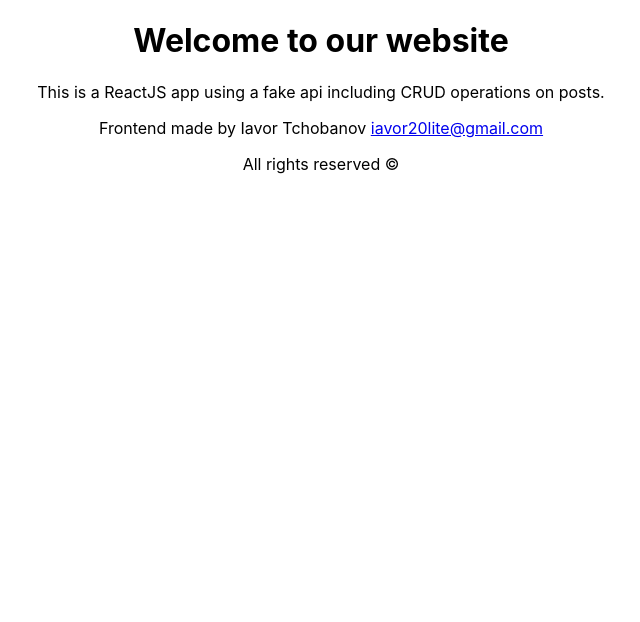
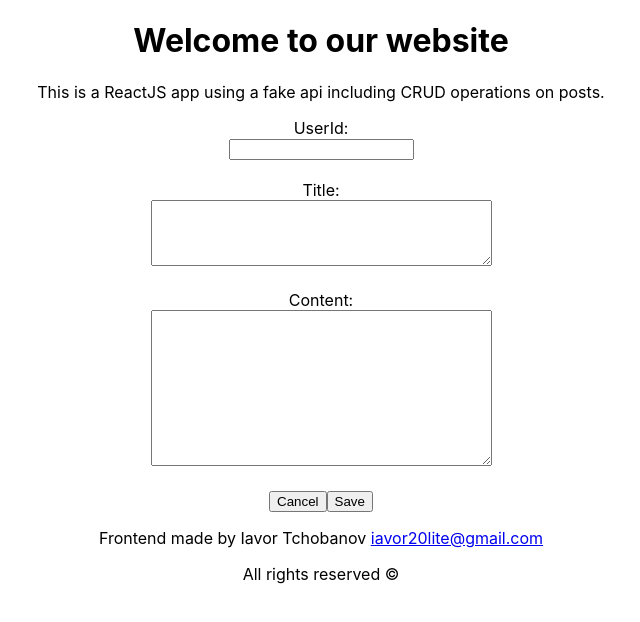
Before and after one commit to bubole4o237/fake-api-app, a React (Create React App) app: page /posts/1 in a window 1280 px wide. Shown: the top 622 px of the page, without its empty margins (319-959 px from the left). Built offline with nearby package versions, Linux system fonts and the light colour scheme; no server answers.

Commit message:
Delete and Update post functionality added

```diff
--- a/src/App.js
+++ b/src/App.js
@@ -1,20 +1,30 @@
 import React from 'react';
-import { Routes, Route } from 'react-router-dom';
+import { Routes, Route, Navigate } from 'react-router-dom';
 
 import Header from './Components/Header/Header.jsx';
 import Main from './Components/Main/Main.jsx';
 import Footer from './Components/Footer/Footer.jsx';
+import SelectedPost from './Components/SelectedPost/SelectedPost.jsx';
 
 import './App.css';
 
 
+
 function App() {
+
+  // let navigate = useNavigate();
+
+
+
   return (
     <div className="App">
       <Header />
 
       <Routes>
-        <Route path="/" element={<Main />} />
+        {/* <Route path="/" element={<Home />} /> */}
+        <Route exact path="/" element={<Navigate to="/posts" replace />} />
+        <Route path="/posts" element={<Main />} />
+        <Route path="/posts/:id" element={<SelectedPost />} />
       </Routes>
 
       <Footer />
--- a/src/Components/Main/Main.jsx
+++ b/src/Components/Main/Main.jsx
@@ -16,6 +16,7 @@ const Main = () => {
                 setPosts(res);
             });
     }, []);
+
 
 
     return (
--- a/src/Components/Post/Post.css
+++ b/src/Components/Post/Post.css
@@ -1,5 +1,16 @@
 .post {
     width: 30%;
     border: 1px solid red;
-    padding: 10px;
+    padding: 15px;
+    display: flex;
+    flex-direction: column;
+    justify-content: space-between;
 }
+
+
+.post-buttons {
+    display: flex;
+    justify-content: flex-end;
+    /* gap: 20px; */
+    /* justify-content: space-around; */
+}
--- a/src/Components/Post/Post.jsx
+++ b/src/Components/Post/Post.jsx
@@ -1,6 +1,8 @@
+import { Link, useNavigate } from 'react-router-dom';
+import postService from '../../services/postServices';
 import './Post.css';
 
-const Post = ({userId, id, title, body}) => {
+const Post = ({ userId, id, title, body }) => {
 
     const post = {
         userId,
@@ -9,12 +11,53 @@ const Post = ({userId, id, title, body}) => {
         body
     }
 
+    const navigate = useNavigate();
+
+    const onClickEditPostButtonHandler = () => {
+        console.log(userId, id, title, body);
+    }
+
+    const onClickDeletePostButtonHandler = () => {
+
+        const userConfirmation = prompt("You will delete this post Are you sure?", "Yes, I want to delete this item.");
+
+        if (userConfirmation) {
+            console.log(userConfirmation);
+
+            postService.deletePost(post.id)
+                .then((res) => {
+                    console.log(res);
+                    console.log(`The post: ${post.id} was deleted successfully!`);
+                    navigate("/posts");
+                });
+
+        } else {
+            console.log("The deletion is canceled.");
+            return;
+        }
+    }
+
+
 
     return (
         <div className="post">
-            <p>Post: {post.id} / User: {post.userId}</p>
-            <h3>Title: {post.title}</h3>
-            <p>{post.body}</p>
+            <div className="post-body">
+                <p>Post: {post.id} / User: {post.userId}</p>
+                <h3>Title: {post.title}</h3>
+                <p>{post.body}</p>
+            </div>
+            <div className="post-buttons">
+                <Link to={`/posts/${id}`}>
+                    <button className="crudButtons" onClick={onClickEditPostButtonHandler}>Edit
+                        {/* <img src={editButton} alt="red X" title="Show and edit" height="16" /> */}
+                    </button>
+                </Link>
+                {/* <Link to={`/posts/${id}`}> */}
+                <button className="crudButtons" onClick={onClickDeletePostButtonHandler}>Delete
+                    {/* <img src={editButton} alt="red X" title="Show and edit" height="16" /> */}
+                </button>
+                {/* </Link> */}
+            </div>
         </div>
     );
 }
--- /dev/null
+++ b/src/Components/SelectedPost/SelectedPost.jsx
@@ -0,0 +1,105 @@
+import { useEffect, useState } from "react";
+import { useNavigate, useParams } from "react-router-dom";
+import postService from "../../services/postServices";
+
+
+const SelectedPost = () => {
+
+
+    const [post, setPost] = useState({});
+    const [userId, setUserId] = useState('');
+    const [title, setTitle] = useState('');
+    const [body, setBody] = useState('');
+
+    let navigate = useNavigate();
+
+    let { id } = useParams();
+
+    id = Number(id);
+    useEffect(() => {
+
+        if (id) {
+            postService.getOnePost(id)
+                .then(res => {
+                    console.log(res);
+                    setPost(res);
+                    setUserId(res.userId);
+                    setTitle(res.title);
+                    setBody(res.body);
+                });
+        }
+    }, [id]);
+
+
+    const postObject = {
+        id: id || null,
+        title,
+        body,
+        userId
+    }
+
+    const onSubmitButtonHandler = (e) => {
+        e.preventDefault();
+        if (postObject.id) {
+            console.log(id);
+            console.log(postObject);
+            postService.updatePost(postObject)
+                .then((res) => {
+                    console.log(res);
+                    navigate('/posts');
+                });
+
+        } else {
+            console.log('THERE IS NO ID SET');
+        }
+    }
+
+    const onClickCancelButtonHandler = () => {
+        navigate("/posts");
+    }
+
+
+
+    return (
+        <div className="selected-post">
+            <form onSubmit={onSubmitButtonHandler}>
+                <label htmlFor="userId">UserId: </label>
+                <br />
+                <input
+                    type="text"
+                    name="userId"
+                    id="userId"
+                    onChange={(e) => setUserId(e.target.value)}
+                    defaultValue={post.userId} />
+                <br />
+                <br />
+                <label htmlFor="title">Title: </label>
+                <br />
+                <textarea
+                    name="title"
+                    id="title"
+                    onChange={(e) => setTitle(e.target.value)}
+                    cols="40"
+                    rows="4"
+                    defaultValue={post.title}></textarea>
+                <br />
+                <br />
+                <label htmlFor="body">Content: </label>
+                <br />
+                <textarea
+                    name="body"
+                    id="body"
+                    onChange={(e) => setBody(e.target.value)}
+                    cols="40"
+                    rows="10"
+                    defaultValue={post.body}></textarea>
+                <br />
+                <br />
+                <input type="button" onClick={onClickCancelButtonHandler} value="Cancel" />
+                <input type="submit" value="Save" />
+            </form>
+        </div>
+    );
+}
+
+export default SelectedPost;
--- a/src/services/postServices.js
+++ b/src/services/postServices.js
@@ -2,17 +2,70 @@
 
 //////// Get ALL posts ///////
 
-const getAll = () => {
+const getAll = async () => {
 
-
+    const result = await fetch('https://jsonplaceholder.typicode.com/posts?_page=1&_limit=16');
+    return result.json();
     // return fetch('https://jsonplaceholder.typicode.com/posts')
-    return fetch('https://jsonplaceholder.typicode.com/posts?_page=2&_limit=9')
-    .then((response) => response.json());
+    // return fetch('https://jsonplaceholder.typicode.com/posts?_page=2&_limit=9')
+    // .then((response) => response.json());
     // .then((json) => console.log(json));
 }
 
+
+/////////// Get ONE post by ID /////////
+
+const getOnePost = async (id) => {
+    const result = await fetch(`https://jsonplaceholder.typicode.com/posts/${id}`);
+    return result.json();
+}
+
+
+
+/////////////// Update Post  ///////////////
+const updatePost = async (post) => {
+
+    const response = await fetch('https://jsonplaceholder.typicode.com/posts/1', {
+        method: 'PUT',
+        body: JSON.stringify({
+            id: post.id,
+            title: post.title,
+            body: post.body,
+            userId: post.userId,
+        }),
+        headers: {
+            'Content-type': 'application/json; charset=UTF-8',
+        },
+    });
+
+    console.log(`The post: ${post.id} was successfully updated!`);
+    return response.json();
+
+}
+
+
+/////////// Delete Post by ID ///////////////
+
+const deletePost = (id) => {
+    return fetch(`https://jsonplaceholder.typicode.com/posts/${id}`, {
+        method: 'DELETE',
+    });
+    // .then(res => {
+    //     console.log(res);
+    //     console.log("ole");
+    //     return (res);
+    // });
+}
+
+
+
+
+
 const postService = {
-    getAll
+    getAll,
+    getOnePost,
+    updatePost,
+    deletePost
 }
 
 export default postService;
```
Also changed, not shown: src/Components/SelectedPost/SelectedPost.css (added).
